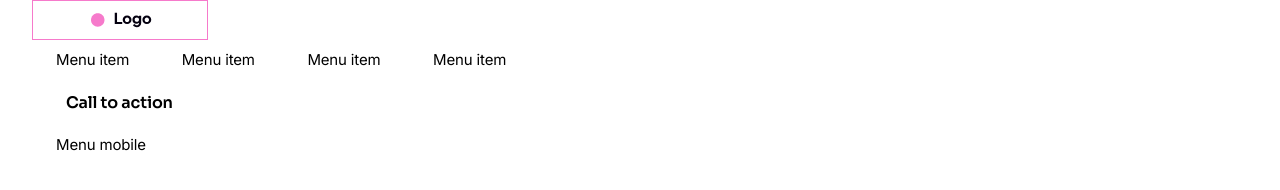
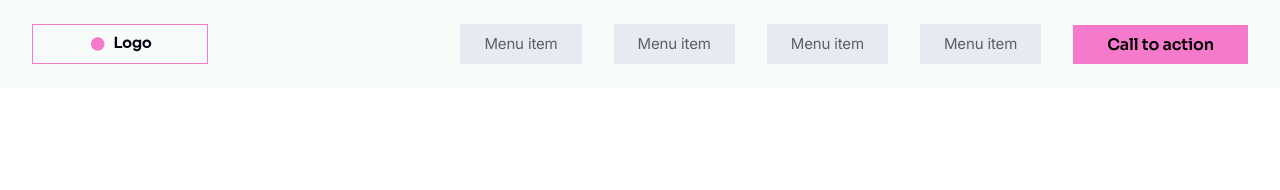
Before and after one commit to eduardagmonteiro/wireframe-project, a plain HTML site: page index.html in a window 1280 px wide. Drawn offline with Linux system fonts and the light colour scheme.

Commit message:
added style header

```diff
--- a/css/style.css
+++ b/css/style.css
@@ -0,0 +1,38 @@
+header {
+  width: 100%;
+  height: 8.8rem;
+  background-color: var(--gray-colors-800);
+  display: flex;
+}
+
+header .container {
+  display: flex;
+  justify-content: space-between;
+  align-items: center;
+}
+
+header nav {
+  display: flex;
+  align-items: center;
+}
+
+header .menu-mobile {
+  display: none;
+}
+
+header nav ul {
+  display: flex;
+  margin-right: 3.2rem;
+}
+
+header nav ul li {
+  margin-left: 3.2rem;
+}
+
+header nav ul li :first-child {
+  margin-left: 0;
+}
+
+header nav .btn-primary {
+  padding: 0.9rem 3.4rem;
+}
--- a/css/variables.css
+++ b/css/variables.css
@@ -1,10 +1,10 @@
 :root {
-  --brand-colors-pink: #F67ACB
-  -- gray-colors-100: #050110
-  --gray-colors-300: #393C40
-  --gray-colors-400: #5C6066
-  --white-colors-text: rgba(255, 255, 255, 0.7)
-  --white: #fff
-
-
+  --brand-colors-pink: #f67acb;
+  --gray-colors-40: #e6ebf2;
+  --gray-colors-100: #050110;
+  --gray-colors-300: #393c40;
+  --gray-colors-400: #5c6066;
+  --gray-colors-800: #f7fbfa;
+  --white-colors-text: rgba(255, 255, 255, 0.7);
+  --white: #fff;
 }
```
